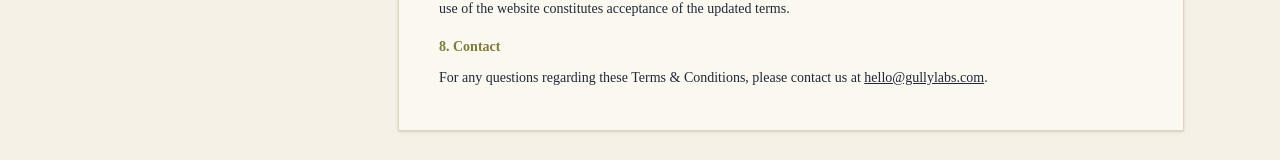
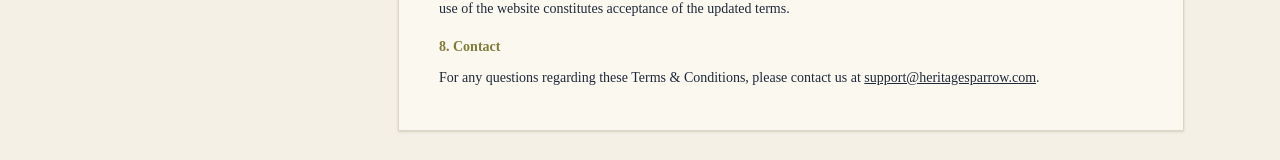
Before and after one commit to Heritage-spparow/heritageSpparow-client, a React (Vite) app: page /policies/terms in a window 1280 px wide. Shown: the part 1126-1286 px from the top of the page. Built offline with nearby package versions, Linux system fonts and the light colour scheme; no server answers; a small style sheet from the web is missing; a web font is replaced by a local one.

Commit message:
Email fixes

```diff
--- a/src/policies/TermsConditionsPage.jsx
+++ b/src/policies/TermsConditionsPage.jsx
@@ -103,10 +103,10 @@ export default function TermsConditionsPage() {
         <p>
           For any questions regarding these Terms & Conditions, please contact us at{" "}
           <a
-            href="mailto:hello@gullylabs.com"
+            href="mailto:support@heritagesparrow.com"
             className="underline hover:text-[#7f7b3b]"
           >
-            hello@gullylabs.com
+           support@heritagesparrow.com
           </a>.
         </p>
       </section>
```
